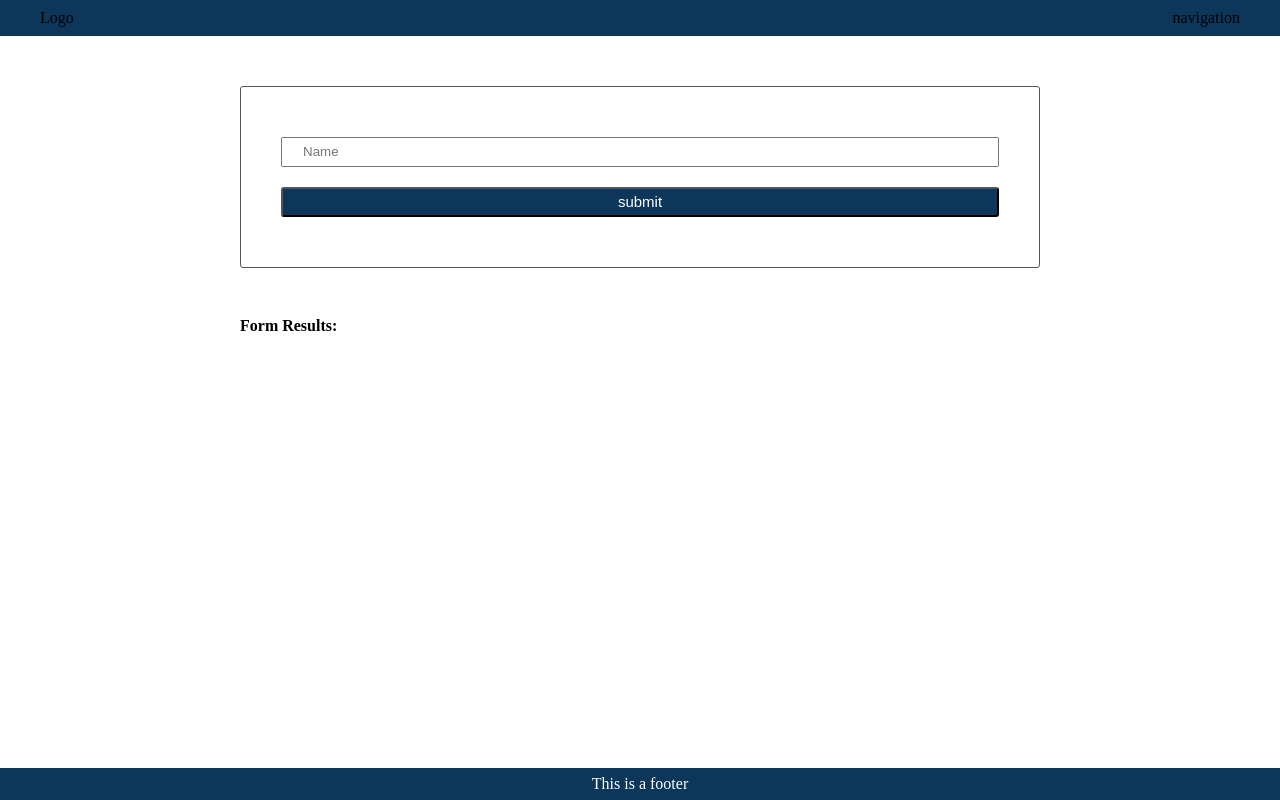
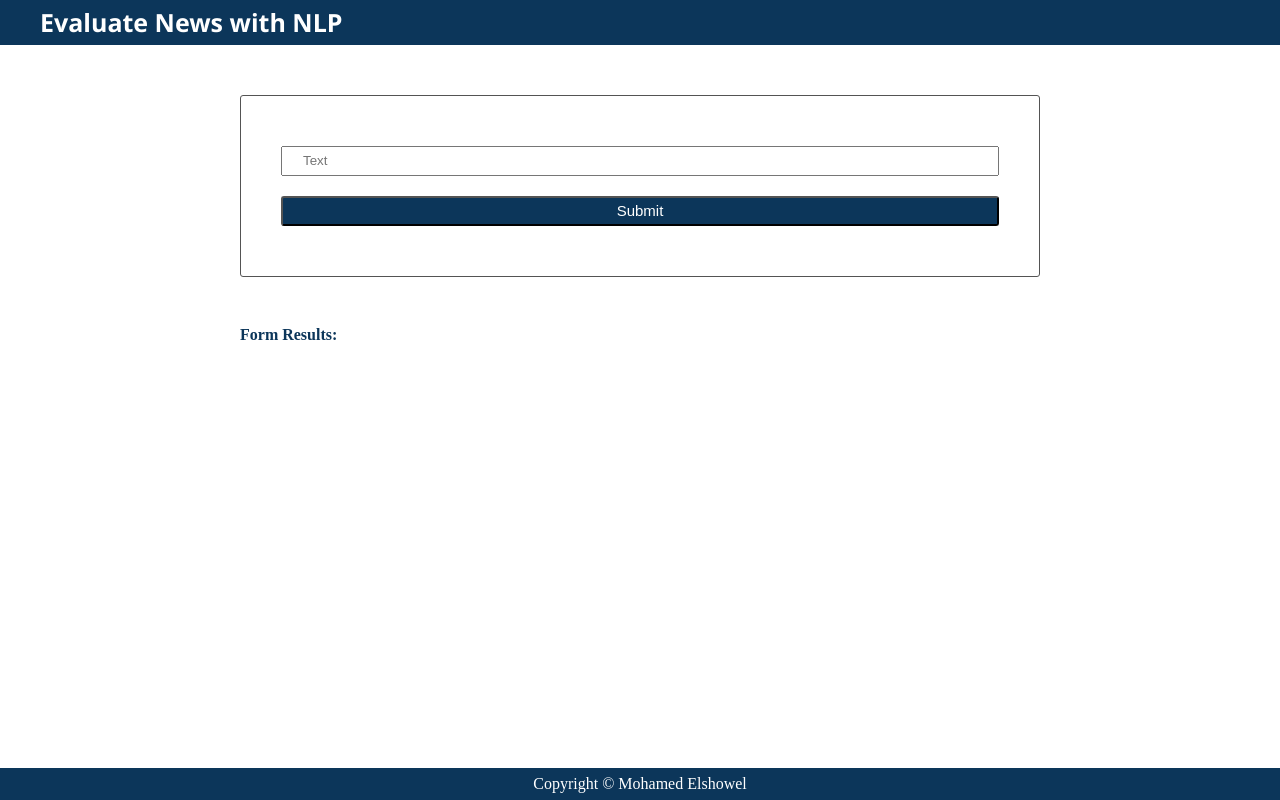
Before and after one commit to MohamedElshowel/evaluate-news-nlp, a website built with webpack: page src/client/views/index.html in a window 1280 px wide. Built offline with nearby package versions, Linux system fonts and the light colour scheme.

Commit message:
feat: Update header & footer in index.html and scoped function calls

```diff
--- a/src/client/views/index.html
+++ b/src/client/views/index.html
@@ -1,42 +1,35 @@
 <!DOCTYPE html>
 <html lang="en" dir="ltr">
+
 <head>
     <meta charset="utf-8">
-        <title>Test</title>
-        <link rel="stylesheet" href="/styles/resets.css">
-        <link rel="stylesheet" href="/styles/base.css">
-        <link rel="stylesheet" href="/styles/header.css">
-        <link rel="stylesheet" href="/styles/form.css">
-        <link rel="stylesheet" href="/styles/footer.css">
+    <title>Evaluate with NLP</title>
 </head>
 
 <body>
-
     <header>
-            <div class="">
-                Logo
-            </div>
-            <div class="">
-                navigation
+        <div class="app-logo">
+            Evaluate News with NLP
         </div>
     </header>
 
     <main>
         <section>
-                <form class="" onsubmit="return handleSubmit(event)">
-                    <input id="name" type="text" name="input" value="" onblur="onBlur()" placeholder="Name">
-                    <input type="submit" name="" value="submit" onclick="return handleSubmit(event)" onsubmit="return handleSubmit(event)">
+            <form class="" onsubmit="return Client.handleSubmit(event)">
+                <input id="name" type="text" name="input" value="" placeholder="Text">
+                <input type="submit" name="" value="Submit" onclick="return Client.handleSubmit(event)"
+                    onsubmit="return Client.handleSubmit(event)">
             </form>
         </section>
 
         <section>
-                <strong>Form Results:</strong>
+            <strong class="results-header">Form Results:</strong>
             <div id="results"></div>
         </section>
     </main>
 
     <footer>
-            <p>This is a footer</p>
+        <p>Copyright © Mohamed Elshowel</p>
     </footer>
 
 </body>
```
Lines whose indentation alone changed are shown as unchanged.
